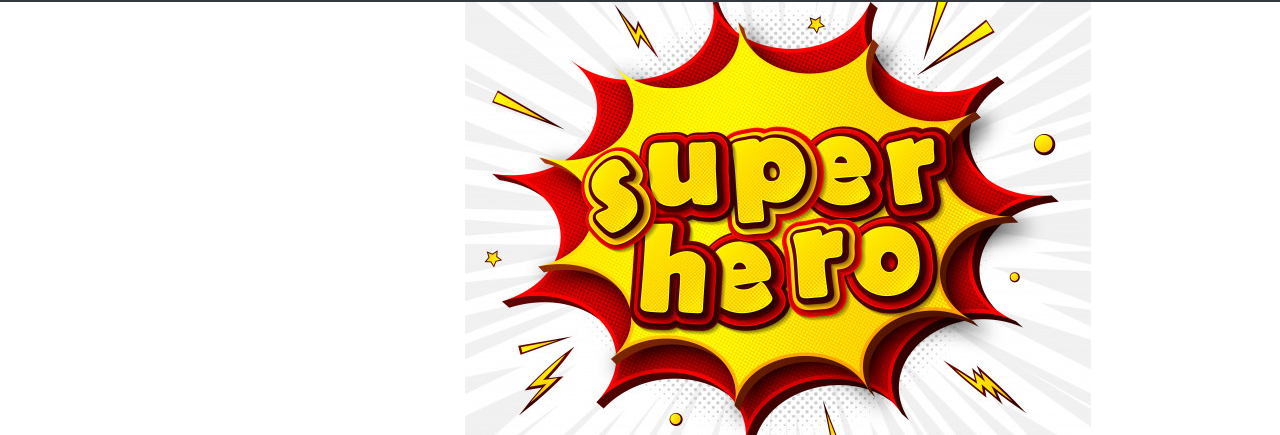
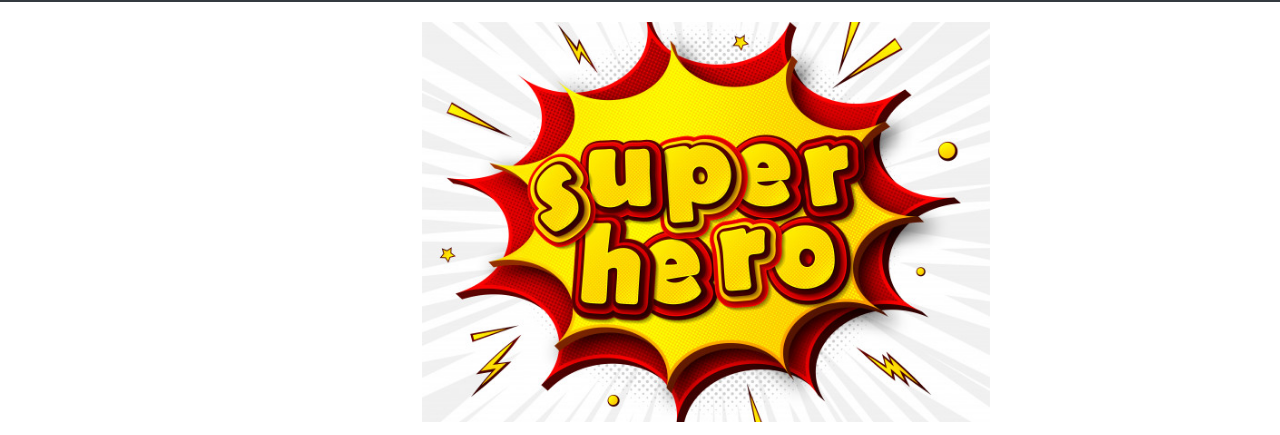
Before and after one commit to osss2046/BuscadorSuperHero-APIRest, a plain HTML site: page index.html in a window 1280 px wide. Shown: the part 59-494 px from the top of the page. Drawn offline with nearby package versions, Linux system fonts and the light colour scheme.

Commit message:
Update style 2.css

```diff
--- a/assets/css/style.css
+++ b/assets/css/style.css
@@ -6,10 +6,13 @@ nav img{
     padding-right: 10px;
 }
 .imagenPrincipal{
-    width: 350px;
-    margin: auto;
+    width: 436px;
+    margin: 20px auto;
 
  }
+.imagenPrincipal img{
+    height: 50vh;
+}
 
 .resultado {
     padding-left: 20px;
```
